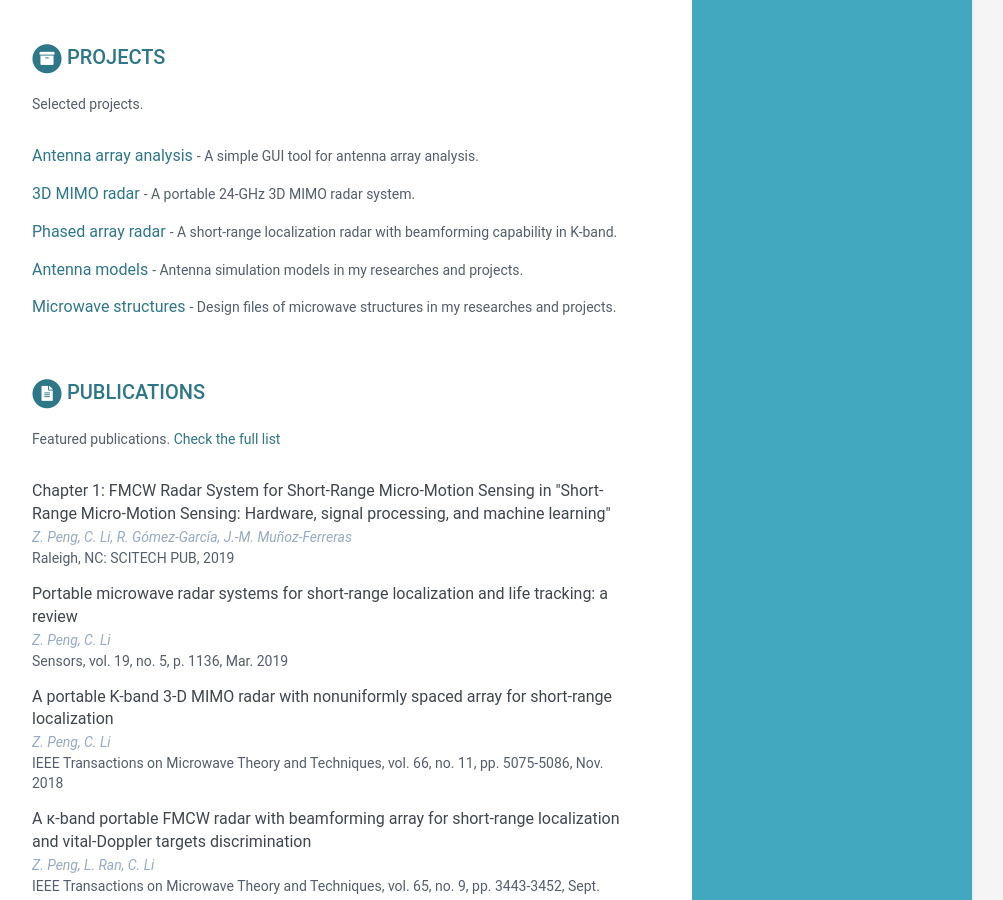
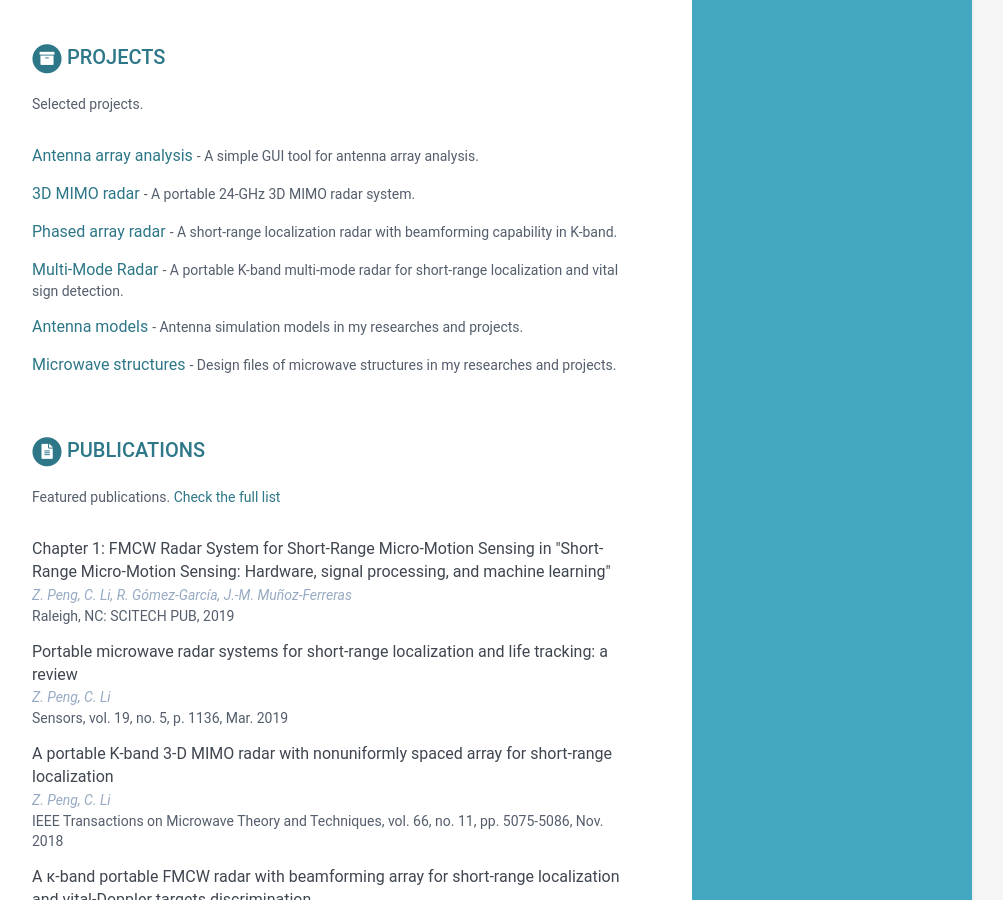
Before and after one commit to rookiepeng/zpeng-resume-cv, a Jekyll site: the page built from docs/index.html, in a window 1280 px wide and 900 px high, scrolled down 1005 px. Shown: the whole window, without its empty margins (168-1171 px from the left). Built offline with Jekyll 4.4.1, drawn with Linux system fonts in a browser that asks for light colours.

Commit message:
add multi-mode radar project

```diff
--- a/docs/_data/data.yml
+++ b/docs/_data/data.yml
@@ -123,6 +123,10 @@ projects:
         link: "https://zpeng.me/index.php/k-band-2d-rf-beamforming-fmcw-radar/"
         tagline: "A short-range localization radar with beamforming capability in K-band."
 
+      - title: Multi-Mode Radar
+        link: "https://zpeng.me/index.php/k-band-portable-multi-mode-radar/"
+        tagline: "A portable K-band multi-mode radar for short-range localization and vital sign detection."
+
       - title: Antenna models
         link: "https://zpeng.me/index.php/antenna-models/"
         tagline: "Antenna simulation models in my researches and projects."
```
